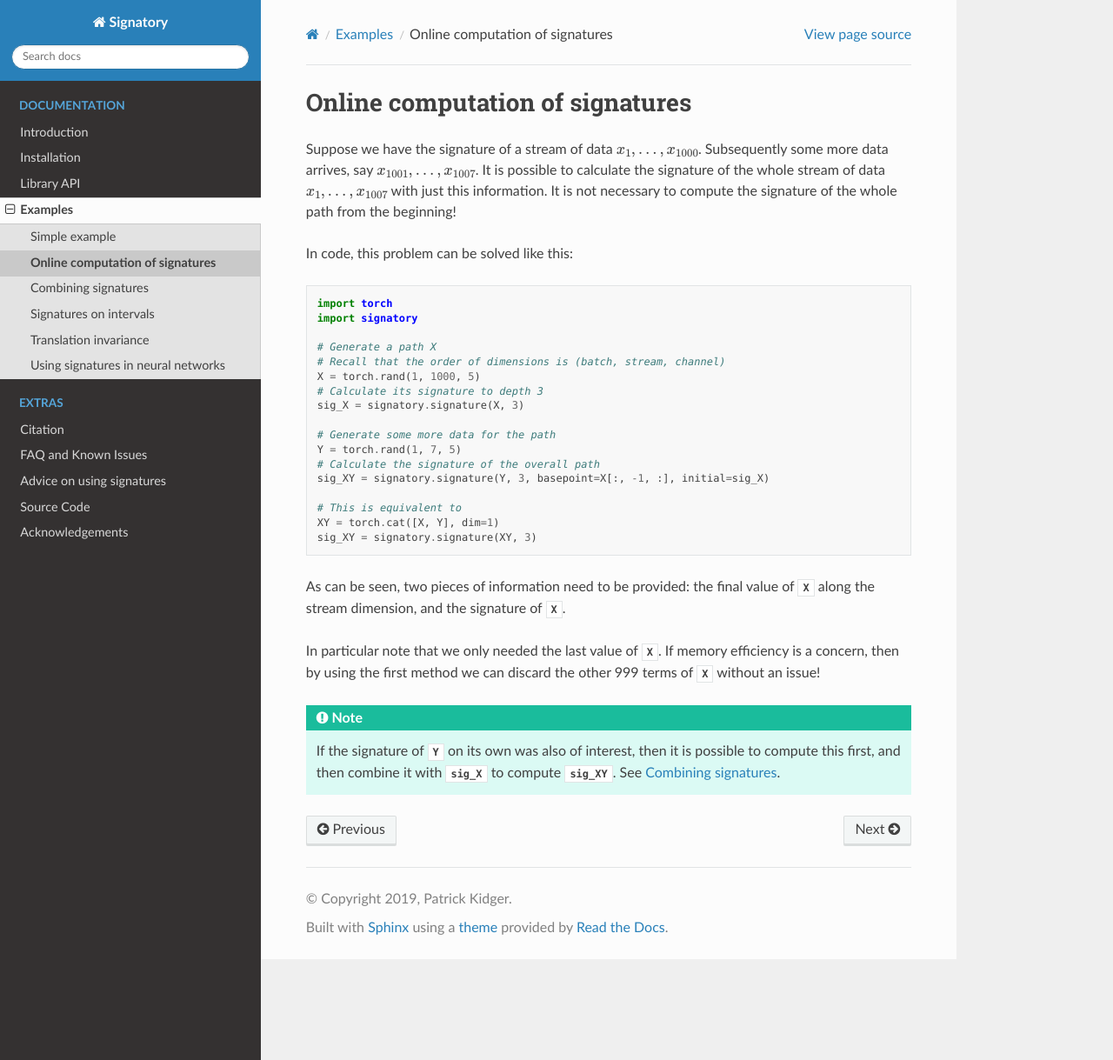
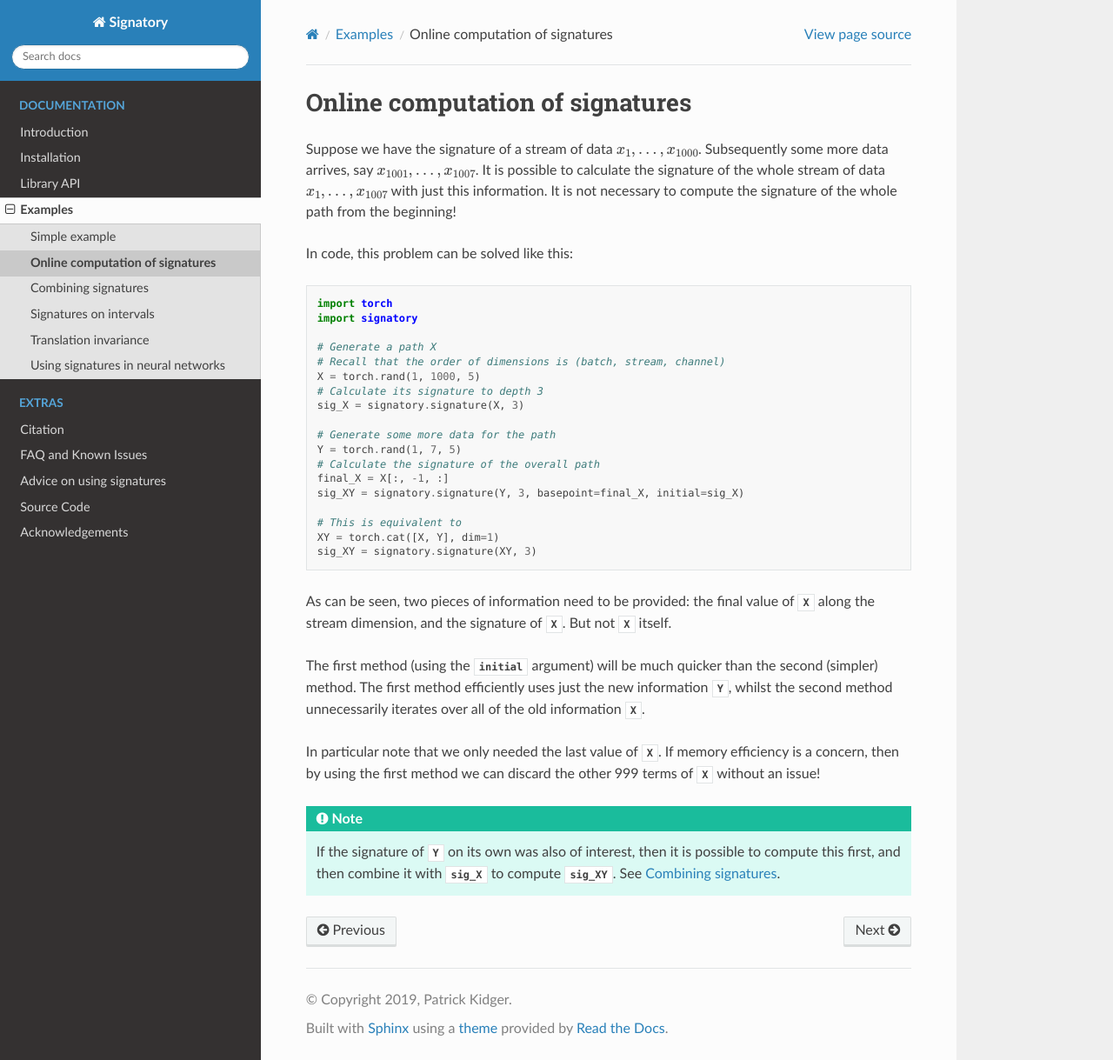
Before and after one commit to patrick-kidger/signatory, a Sphinx documentation site: the page built from docs/pages/examples/online.rst, in a window 1280 px wide and 1219 px high. Shown: the whole window at 87% size. Built offline with Sphinx 7.4.7 and the Read the Docs theme 2.0.0, drawn with Linux system fonts in a browser that asks for light colours.

```diff
--- a/CHANGELOG.txt
+++ b/CHANGELOG.txt
@@ -4,8 +4,9 @@ Added logsignature calculations to Path.
 Added the signature_to_logsignature function.
 Added the multi_signature_combine function.
 Improved speed and stability of the backwards operation through Path.
-Added (fixed) memory profiling.
-Dramatically improved the speed of several calculations, in particular the the forward calculation of signatures and logsignatures, via parallelisation
+Dramatically improved the speed of several calculations, in particular the the forward calculation of signatures and logsignatures, via parallelisation.
+Added support for multiple versions of PyTorch via a custom install script.
+The usual documentation improvements.
 
 1.1.3
 -----
--- a/docs/pages/examples/online.rst
+++ b/docs/pages/examples/online.rst
@@ -21,13 +21,18 @@ In code, this problem can be solved like this:
     # Generate some more data for the path
     Y = torch.rand(1, 7, 5)
     # Calculate the signature of the overall path
-    sig_XY = signatory.signature(Y, 3, basepoint=X[:, -1, :], initial=sig_X)
+    final_X = X[:, -1, :]
+    sig_XY = signatory.signature(Y, 3, basepoint=final_X, initial=sig_X)
 
     # This is equivalent to
     XY = torch.cat([X, Y], dim=1)
     sig_XY = signatory.signature(XY, 3)
 
-As can be seen, two pieces of information need to be provided: the final value of :attr:`X` along the stream dimension, and the signature of :attr:`X`.
+As can be seen, two pieces of information need to be provided: the final value of :attr:`X` along the stream dimension, and the signature of :attr:`X`. But not :attr:`X` itself.
+
+The first method (using the :attr:`initial` argument) will be much quicker than the second (simpler) method. The first
+method efficiently uses just the new information :attr:`Y`, whilst the second method unnecessarily iterates over all of
+the old information :attr:`X`.
 
 In particular note that we only needed the last value of :attr:`X`. If memory efficiency is a concern, then by using the first method we can discard the other 999 terms of :attr:`X` without an issue!
 
```
Also changed, not shown: 4 other files.
